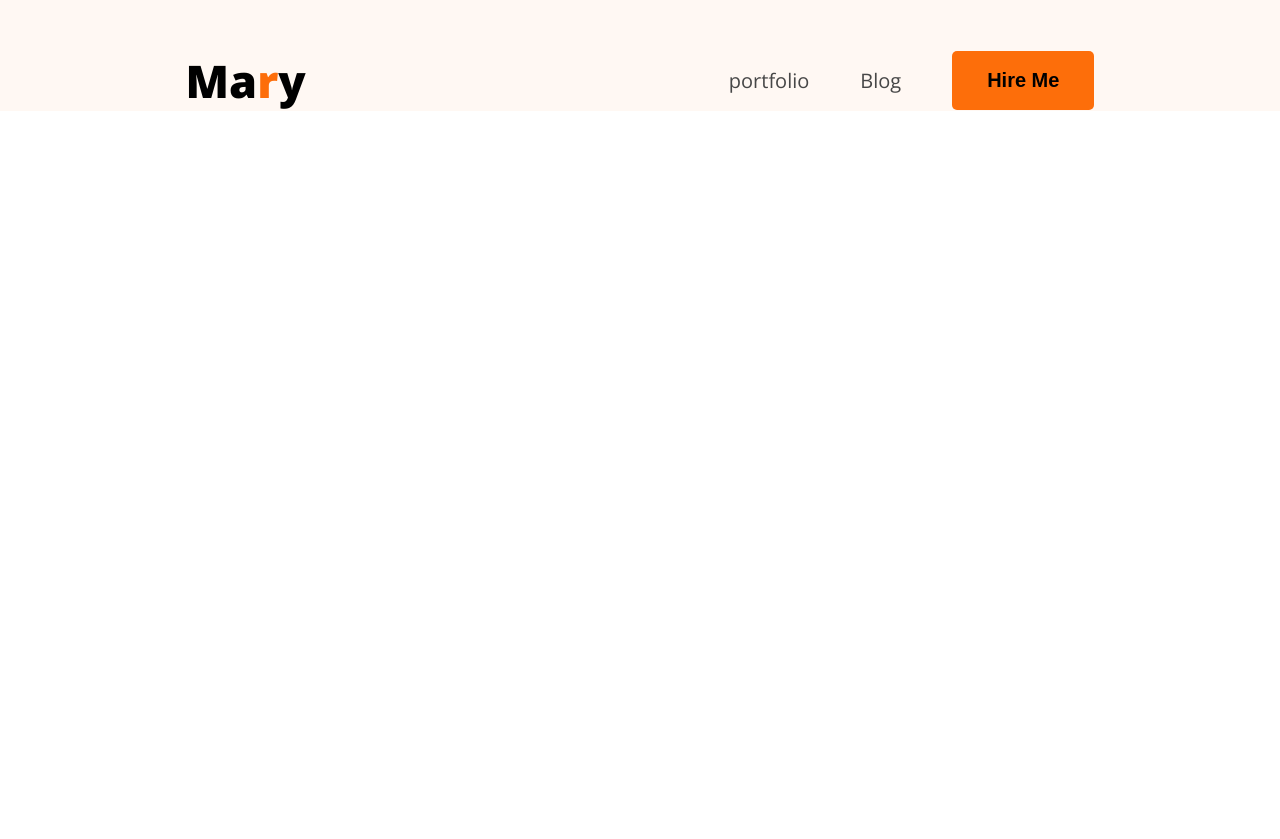
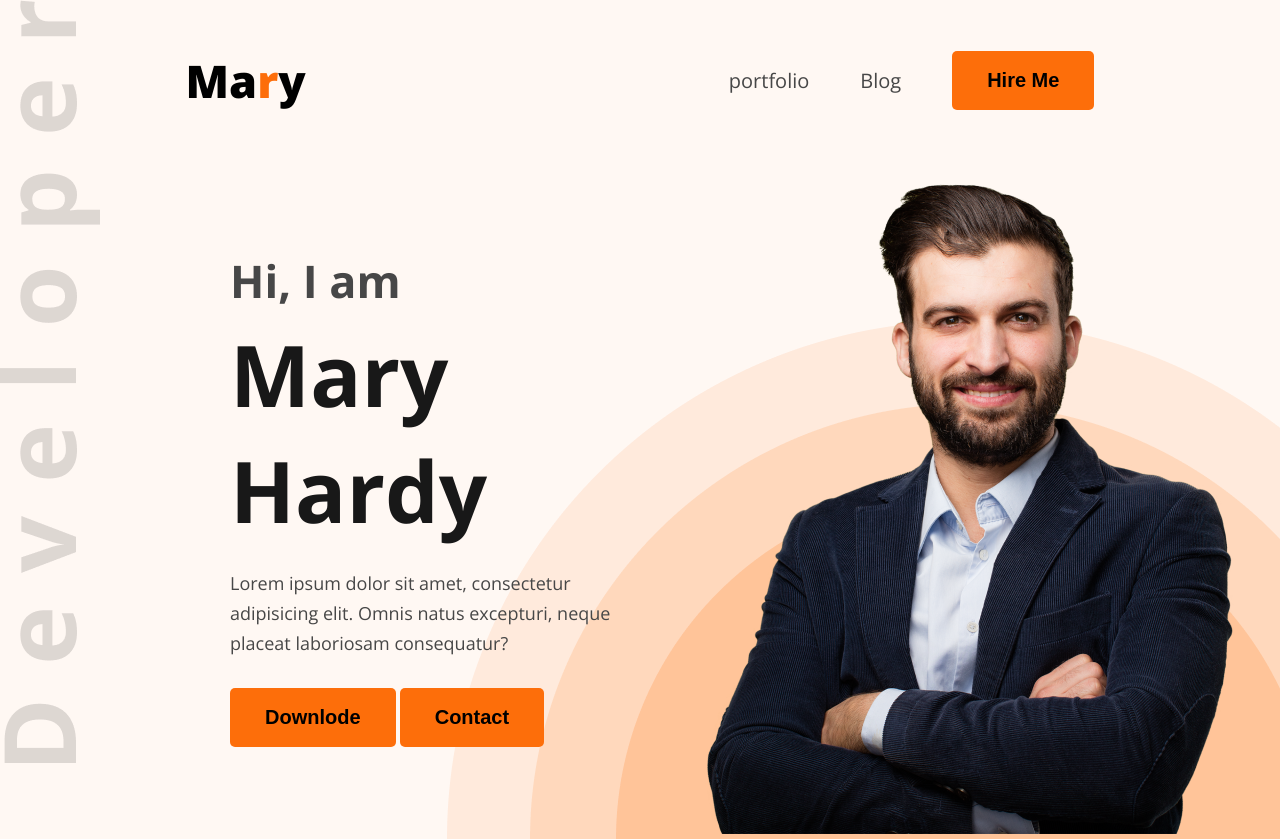
Before and after one commit to irashednoba/hero-dev-rportfolio-code, a plain HTML site: page index.html in a window 1280 px wide. Before the commit the page ends 800 px from the top, so only its background shows below. Drawn offline with nearby package versions, Linux system fonts and the light colour scheme.

Commit message:
adding hero section as like they want

```diff
--- a/index.html
+++ b/index.html
@@ -21,6 +21,21 @@
                 <li><button class="btn">Hire Me</button></li>
             </ul>
         </nav>
+
+    <section id="banner">
+            <div class="banner-content">
+                <h2>Hi, I am</h2>
+                <h1>Mary Hardy</h1>
+                <p>Lorem ipsum dolor sit amet, consectetur adipisicing elit. Omnis natus excepturi, neque placeat laboriosam consequatur?</p>
+                <div>
+                    <button class="btn">Downlode</button>
+                    <button class="btn">Contact</button>
+                </div>
+            </div>
+            <div class="banner-img">
+                <img src="images/hardy.png" alt="">
+            </div>
+      </section>
     </header>
 </body>
 </html>
--- a/styles/styels.css
+++ b/styles/styels.css
@@ -22,10 +22,16 @@
     border-radius:5px ;
     font-weight: bold;
     font-size: 20px;
+    cursor: pointer;
 }
 /* main styles */
 header{
-    background-color:#fff8f3 ;
+    /* background-color:#fff8f3 ; */
+    padding-top: 50px;
+    background: scroll;
+    background:url("../images/developer.png"), url("../images/header_bg.png"),#fff8f3;
+    background-position: top left,bottom right;
+    background-repeat: no-repeat;
     padding-top: 50px;
 }
 nav{
@@ -48,3 +54,34 @@ nav .menu a{
     color: #474747;
     text-decoration: none;
 }
+#banner .banner-content{
+    max-width: 550px;
+}
+#banner{
+    /* border: 1px solid red; */
+    margin: 47px 38px 0 230px;
+    display: flex;
+    justify-content: space-between;
+    align-items: center;
+}
+#banner .banner-content h2{
+    font-size:45px;
+    font-weight: 600px;
+    color: #474747;
+    margin-bottom: 5px;
+}
+#banner .banner-content h1{
+    font-size: 85px;
+    font-weight: bold;
+    color: #181818;
+    margin-bottom: 20px;
+}
+#banner .banner-content p{
+    font-size: 18px;
+    color: #474747;
+    line-height: 30px;margin-bottom: 30px;
+}
+.banner .banner-img img{
+    max-width: 585px;
+    vertical-align: middle;
+}
```
